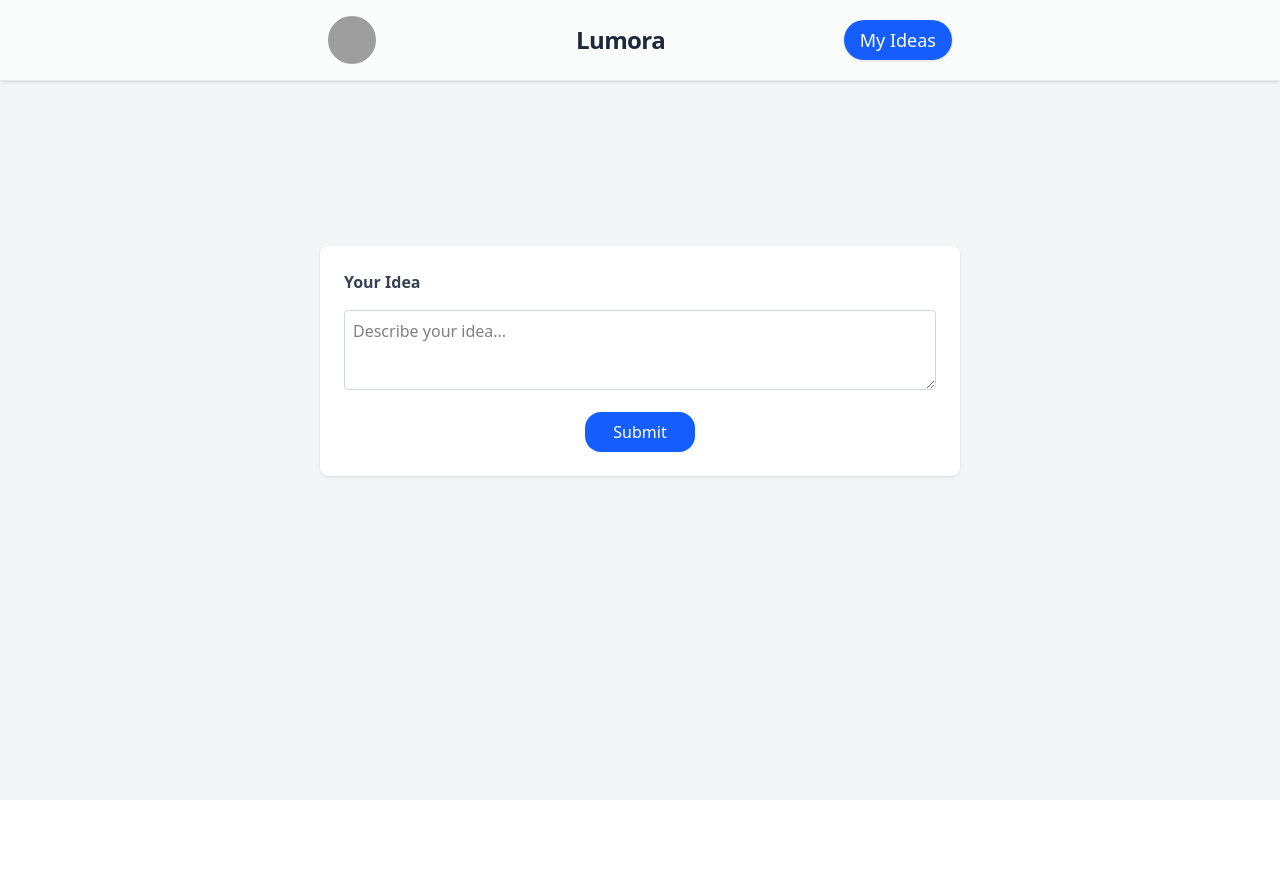
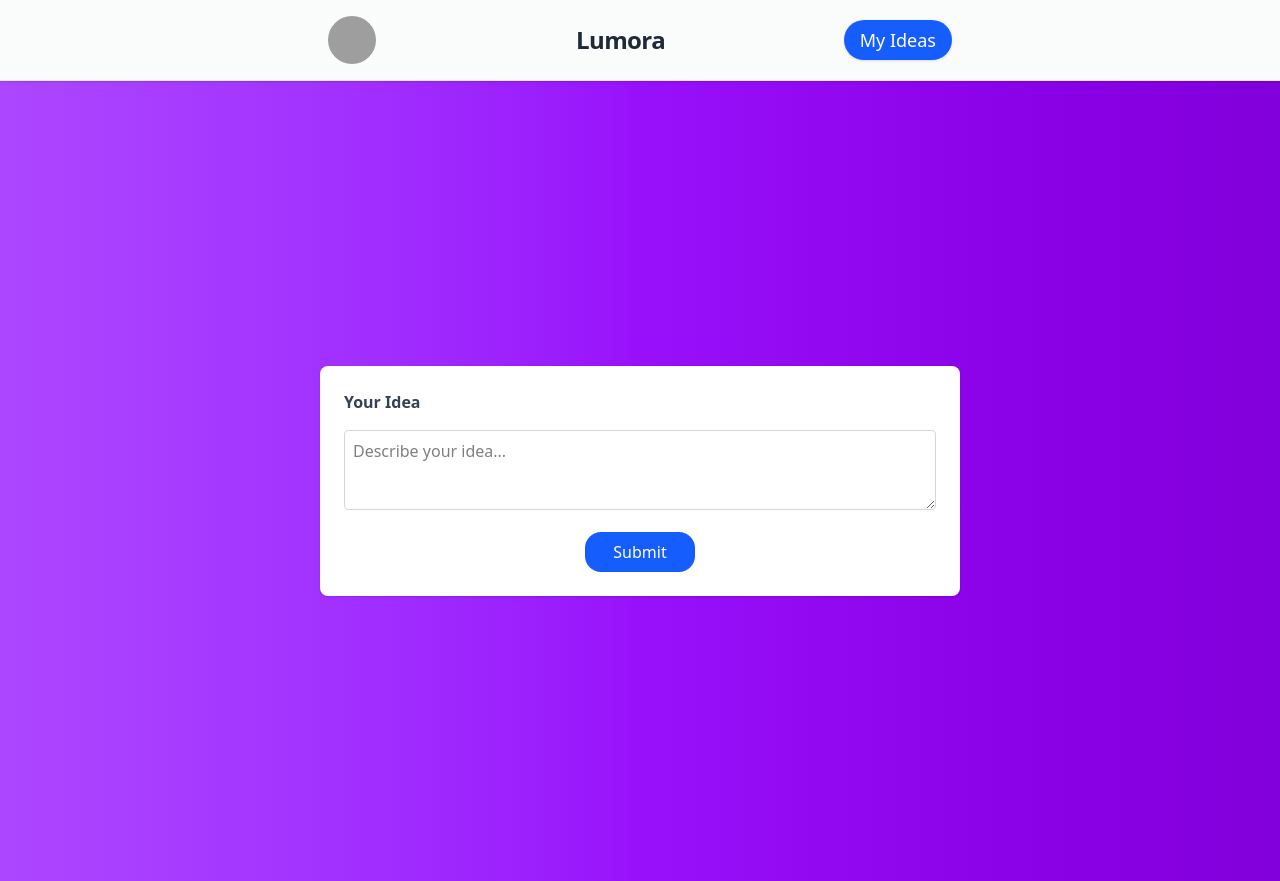
Before and after one commit to ahMEDhat-7/Lumora, a React (Vite) app in the folder apps/frontend/: page / in a window 1280 px wide. Before the commit the page ends 800 px from the top, so only its background shows below. Built offline with nearby package versions, Linux system fonts and the light colour scheme; grey boxes are pictures that could not be loaded.

Commit message:
update: tsconfig file

```diff
--- a/apps/frontend/src/App.tsx
+++ b/apps/frontend/src/App.tsx
@@ -8,7 +8,7 @@
 export default function App() {
   function Home() {
     return (
-      <div className="flex items-center justify-center min-h-[70vh]">
+      <div className="min-h-screen flex items-center justify-center bg-gradient-to-r from-purple-500 via-purple-600 to-purple-700">
         <main className="max-w-2xl w-full p-4 space-y-6">
           <Form />
         </main>
--- a/apps/frontend/tsconfig.node.json
+++ b/apps/frontend/tsconfig.node.json
@@ -1,8 +1,8 @@
 {
   "compilerOptions": {
     "tsBuildInfoFile": "./node_modules/.tmp/tsconfig.node.tsbuildinfo",
-    "target": "ES2023",
-    "lib": ["ES2023"],
+    "target": "es2020",
+    "lib": ["ES2020"],
     "module": "ESNext",
     "skipLibCheck": true,
 
```
Also changed, not shown: 1 other file (tests, documents, lock files or other folders).
